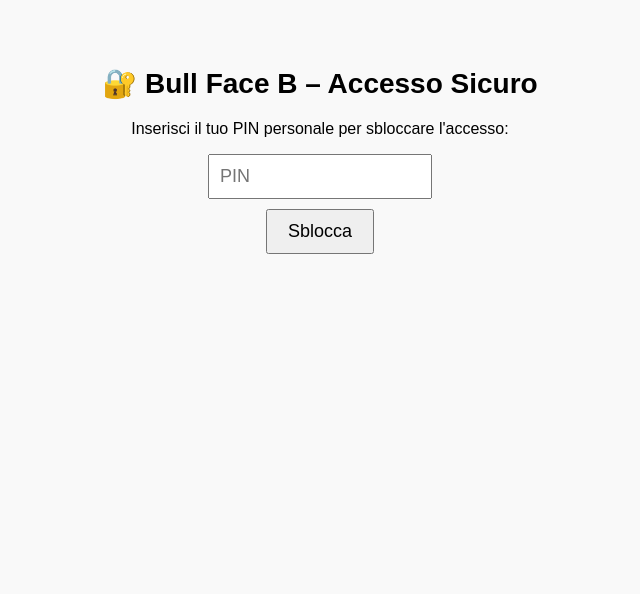
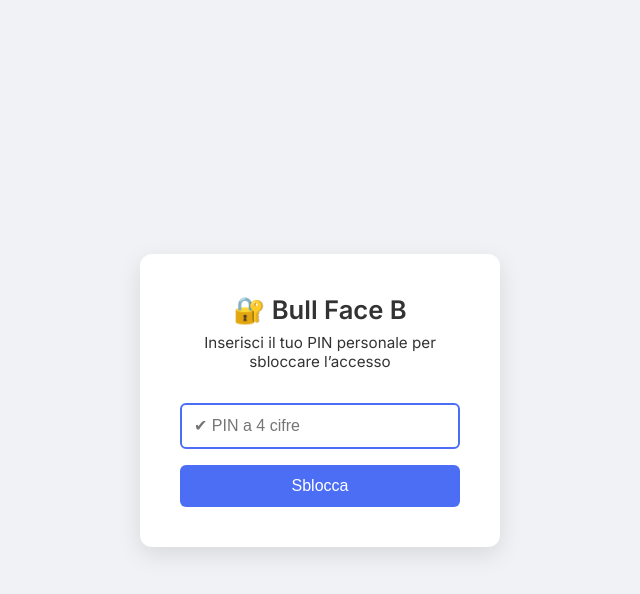
Before and after one commit to antopilli09/bull-face-b, a plain HTML site: page index.html in a window 1280 px wide. Shown: the whole page, without its empty margins (320-960 px from the left). Drawn offline with Linux system fonts and the light colour scheme.

Commit message:
Update index.html

```diff
--- a/index.html
+++ b/index.html
@@ -1,58 +1,121 @@
-
 <!DOCTYPE html>
 <html lang="it">
 <head>
-  <meta charset="UTF-8">
-  <title>Accesso Bull Face B</title>
-  <meta name="viewport" content="width=device-width, initial-scale=1">
+  <meta charset="UTF-8" />
+  <meta name="viewport" content="width=device-width, initial-scale=1" />
+  <title>🔐 Bull Face B – Accesso Sicuro</title>
+  <!-- Google Font -->
+  <link href="https://fonts.googleapis.com/css2?family=Inter:wght@400;600&display=swap" rel="stylesheet">
+
   <style>
-    body { font-family: Arial; text-align: center; padding: 40px; background: #f9f9f9; }
-    h1 { font-size: 28px; margin-bottom: 20px; }
-    input { padding: 10px; font-size: 18px; width: 200px; }
-    button { padding: 10px 20px; font-size: 18px; margin-top: 10px; cursor: pointer; }
-    .hidden { display: none; }
-    .result { font-size: 18px; margin-top: 20px; font-weight: bold; }
-    .error { color: red; }
+    :root {
+      --bg: #f0f2f5;
+      --card: #ffffff;
+      --primary: #4c6ef5;
+      --text: #333333;
+      --error: #e03131;
+      --success: #2f9e44;
+      --shadow: rgba(0, 0, 0, 0.1);
+    }
+    * { box-sizing: border-box; margin: 0; padding: 0; }
+    body {
+      font-family: 'Inter', sans-serif;
+      background: var(--bg);
+      display: flex;
+      align-items: center;
+      justify-content: center;
+      height: 100vh;
+      padding: 20px;
+    }
+    .card {
+      background: var(--card);
+      padding: 40px;
+      border-radius: 12px;
+      box-shadow: 0 8px 24px var(--shadow);
+      max-width: 360px;
+      width: 100%;
+      text-align: center;
+    }
+    .card h1 {
+      font-size: 1.6rem;
+      margin-bottom: 0.5rem;
+      color: var(--text);
+    }
+    .card p {
+      margin-bottom: 2rem;
+      color: var(--text);
+      font-size: 0.95rem;
+    }
+    .card input {
+      width: 100%;
+      padding: 12px;
+      font-size: 1rem;
+      border: 2px solid #ddd;
+      border-radius: 6px;
+      margin-bottom: 1rem;
+      transition: border-color .2s;
+    }
+    .card input:focus {
+      outline: none;
+      border-color: var(--primary);
+    }
+    .card button {
+      width: 100%;
+      padding: 12px;
+      font-size: 1rem;
+      background: var(--primary);
+      color: #fff;
+      border: none;
+      border-radius: 6px;
+      cursor: pointer;
+      transition: background .2s;
+    }
+    .card button:hover {
+      background: #3b5bdb;
+    }
+    .message {
+      font-size: 0.95rem;
+      margin-top: 1rem;
+      display: none;
+    }
+    .message.visible { display: block; }
+    .message.error { color: var(--error); }
+    .message.success { color: var(--success); }
   </style>
 </head>
 <body>
 
-  <h1>🔐 Bull Face B – Accesso Sicuro</h1>
-  <p>Inserisci il tuo PIN personale per sbloccare l'accesso:</p>
-
-  <input type="password" id="pin" placeholder="PIN" />
-  <br>
-  <button onclick="checkPIN()">Sblocca</button>
-
-  <div id="output" class="result hidden"></div>
-  <div id="error" class="result error hidden"></div>
+  <div class="card">
+    <h1>🔐 Bull Face B</h1>
+    <p>Inserisci il tuo PIN personale per sbloccare l’accesso</p>
+    <input type="password" id="pin" placeholder="✔︎ PIN a 4 cifre" autofocus />
+    <button onclick="checkPIN()">Sblocca</button>
+    <div id="msg" class="message"></div>
+  </div>
 
   <script>
-    const id = window.location.pathname.replace("/", "").trim();
+    const id = location.pathname.replace('/', '').trim();
+    async function checkPIN() {
+      const pin = document.getElementById('pin').value.trim();
+      const msg = document.getElementById('msg');
+      msg.className = 'message';
+      msg.textContent = '';
 
-    async function checkPIN() {
-      const pinInput = document.getElementById("pin").value;
-      const output = document.getElementById("output");
-      const error = document.getElementById("error");
-
-      const res = await fetch("dati.json");
-      const data = await res.json();
-
-      if (!data[id]) {
-        error.textContent = "ID orologio non valido.";
-        error.classList.remove("hidden");
-        output.classList.add("hidden");
-        return;
-      }
-
-      if (pinInput === data[id].pin) {
-        output.textContent = "✅ Password: " + data[id].password;
-        output.classList.remove("hidden");
-        error.classList.add("hidden");
-      } else {
-        error.textContent = "❌ PIN errato.";
-        error.classList.remove("hidden");
-        output.classList.add("hidden");
+      try {
+        const data = await (await fetch('dati.json')).json();
+        if (!data[id]) {
+          msg.textContent = '🔍 ID orologio non valido.';
+          msg.classList.add('visible','error');
+        } else if (pin === data[id].pin) {
+          msg.textContent = '✅ Password: ' + data[id].password;
+          msg.classList.add('visible','success');
+        } else {
+          msg.textContent = '❌ PIN errato.';
+          msg.classList.add('visible','error');
+        }
+      } catch (e) {
+        msg.textContent = '⚠️ Errore di rete. Riprova.';
+        msg.classList.add('visible','error');
       }
     }
   </script>
```
